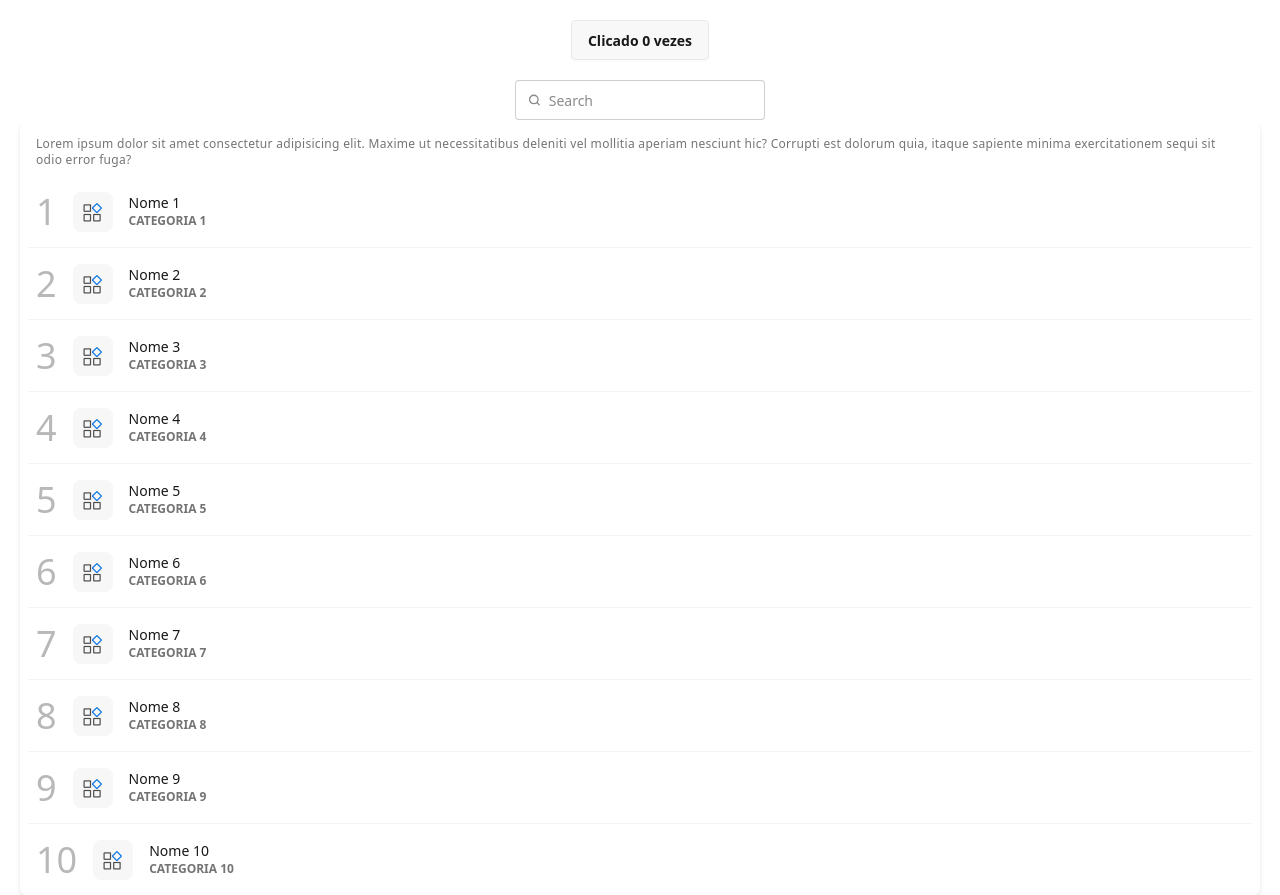
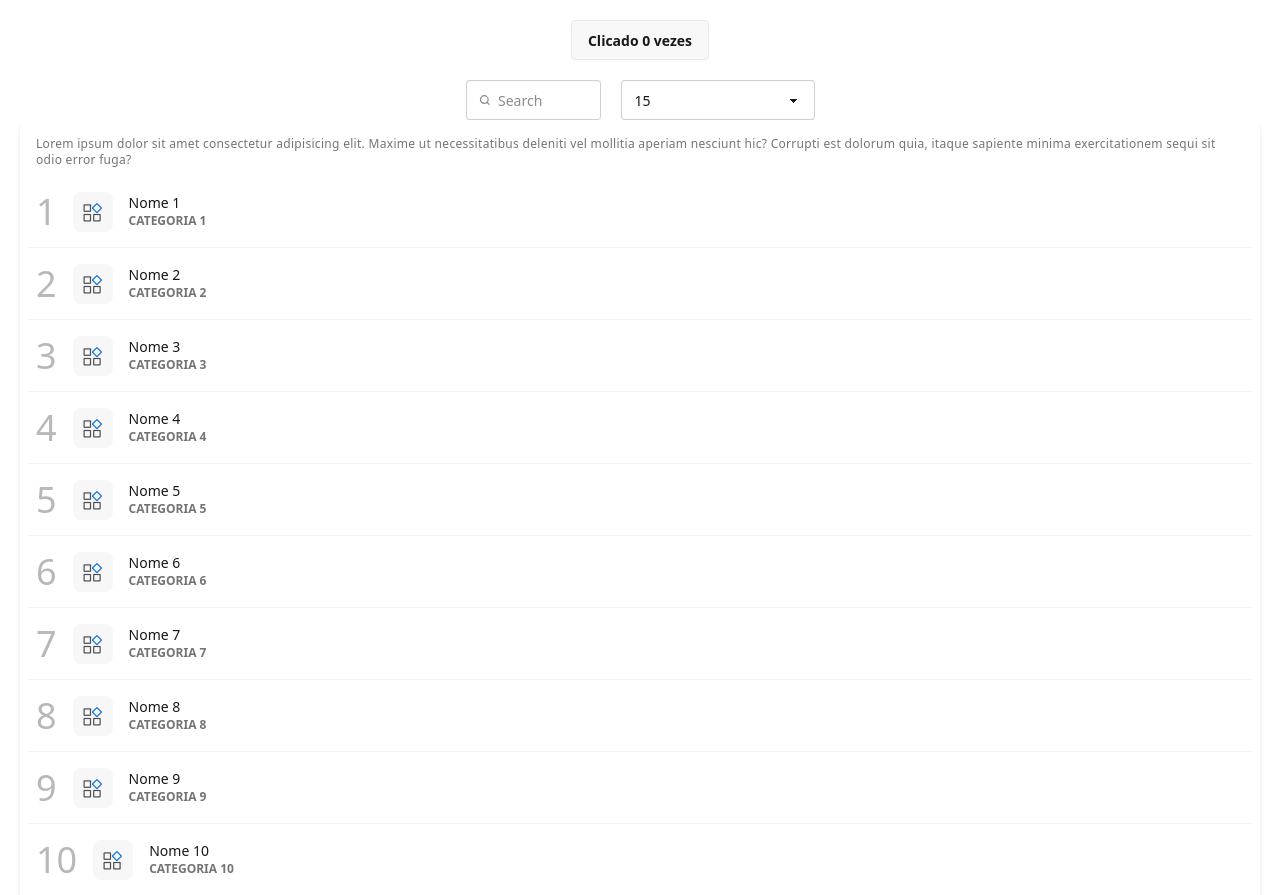
Before and after one commit to correa0inaiara/cache-app, a React (Vite) app: page /desafio02 in a window 1280 px wide. Shown: the top 895 px of the page. Built offline with nearby package versions, Linux system fonts and the light colour scheme.

Commit message:
adicionado opcao para selecionar a quantidade de itens a exibir

```diff
--- a/src/pages/Desafio02.tsx
+++ b/src/pages/Desafio02.tsx
@@ -14,7 +14,7 @@ export const Desafio02 = () => {
     const [novaPagina, setNovaPagina] = useState(1)
     const [totalPaginas, setTotalPaginas] = useState(0)
     const [totalItens, setTotalItens] = useState(0)
-    const [numItensExibir, setNumItensExibir] = useState(10)
+    const [numItensExibir, setNumItensExibir] = useState(15)
     const [loading, setLoading] = useState(false)
     const [error, setError] = useState<string | null>(null)
     const [dados, setDados] = useState<TipoLista>([])
@@ -58,7 +58,7 @@ export const Desafio02 = () => {
 
     useEffect(() => {
         carregarDados()
-    }, [novaPagina])
+    }, [novaPagina, numItensExibir])
 
     const handleClique = () => {
       setLikes(likes + 1)
@@ -76,11 +76,27 @@ export const Desafio02 = () => {
         )
     }, [dados, termo])
 
+    const handleQuantidadeItensExibir = (quantidadeItensExibir: number) => {
+        setNovaPagina(1)
+        setPaginaAtual(1)
+        setNumItensExibir(quantidadeItensExibir)
+    }
+
   return (
 
     <div className='min-h-screen flex flex-col items-center justify-center p-5'>
       <ContadorLikes onClicar={handleClique} numLikes={likes} />
-      <CampoBusca onBuscar={handleFiltro} />
+      <div className='flex items-center justify-center gap-5'>
+        <CampoBusca onBuscar={handleFiltro} />
+        <select defaultValue="Pick a color" className="select">
+            <option disabled={true}>Exibir</option>
+            <option onClick={() => handleQuantidadeItensExibir(15)}>15</option>
+            <option onClick={() => handleQuantidadeItensExibir(25)}>25</option>
+            <option onClick={() => handleQuantidadeItensExibir(50)}>50</option>
+            <option onClick={() => handleQuantidadeItensExibir(75)}>75</option>
+            <option onClick={() => handleQuantidadeItensExibir(100)}>100</option>
+        </select>
+      </div>
       <ExibeLista
         lista={dadosFiltrados}
         loading={loading}
--- a/src/services/servico.ts
+++ b/src/services/servico.ts
@@ -19,7 +19,6 @@ export class Servico {
         let _quantidade
         if (pagina == 1) {
             index = 0
-            quantidade = 10
             _quantidade = quantidade
         } else {
             _quantidade = quantidade * pagina
```
